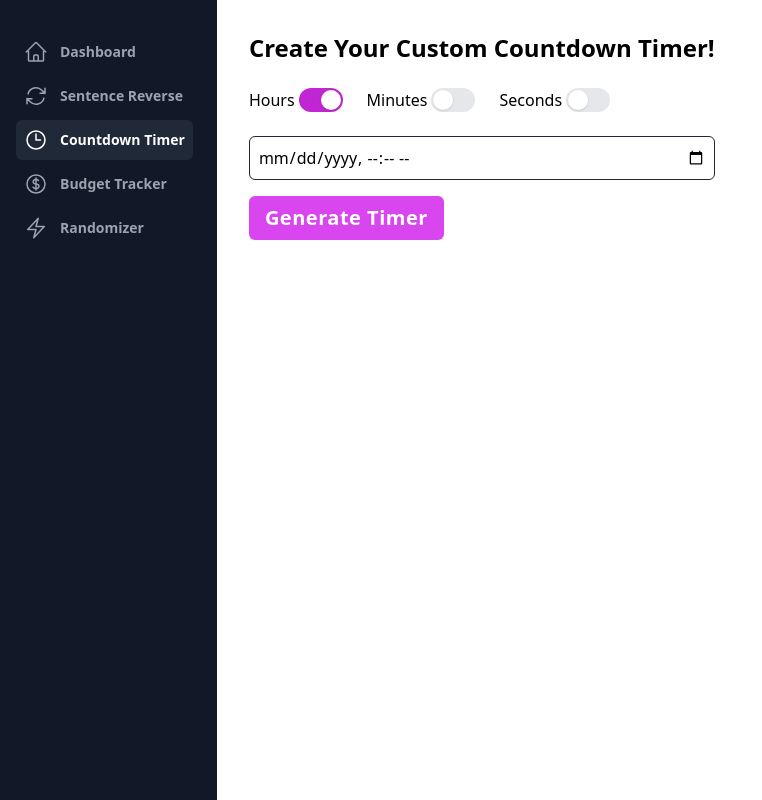
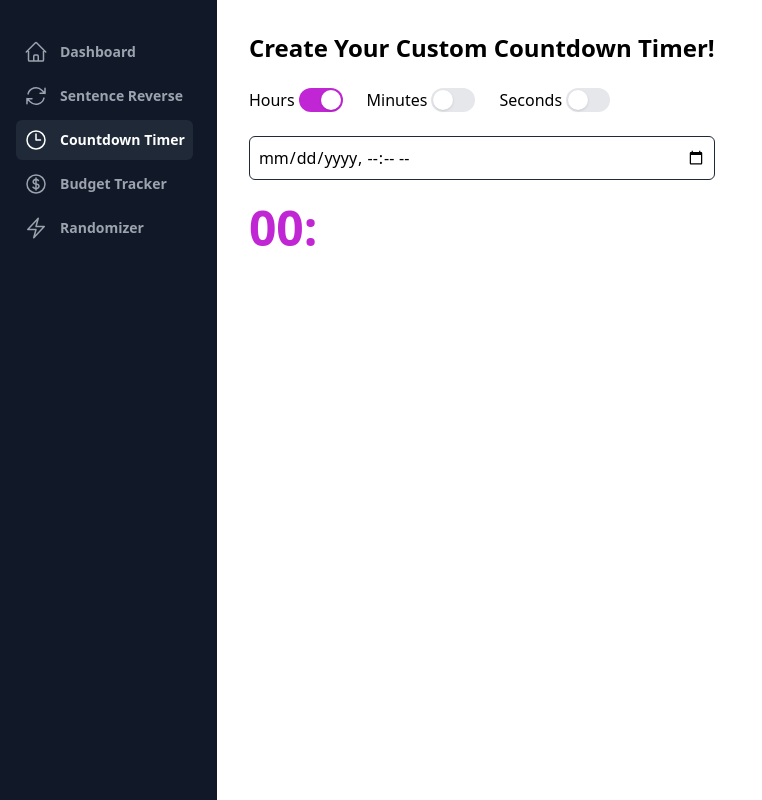
Before and after one commit to MeaghanCampbell/tools-membership, a Next.js app: page /countdown-timer in a window 1280 px wide. Both pictures are taken after a click on the switch 320 px from the left and 100 px from the top of the page. Shown: the whole page, without its empty margins (0-762 px from the left). Built offline with nearby package versions, Linux system fonts and the light colour scheme.

Commit message:
timer update

```diff
--- a/src/app/countdown-timer/page.js
+++ b/src/app/countdown-timer/page.js
@@ -2,20 +2,35 @@
 
 import { useState, useEffect } from 'react';
 import CustomSwitch from '../../components/CustomSwitch'
-import { RocketLaunchIcon } from '@heroicons/react/24/outline'
-
 
 export default function Page() {
 
     const [hrs, setHrs] = useState(false)
     const [min, setMin] = useState(false)
     const [sec, setSec] = useState(false)
+    const [error, setError] = useState(null);
+    const [futureDate, setFutureDate] = useState('')
+    const [timeLeft, setTimeLeft] = useState({})
 
     useEffect(() => {
         const timer = setInterval(() => {
-                const now = new Date()
+            const now = new Date()
+            const difference = new Date(futureDate) - now
+            const timeLeft = {
+                hours: Math.floor((difference / (1000 * 60 * 60))),
+                minutes: Math.floor((difference / 1000 / 60) % 60),
+                seconds: Math.floor((difference / 1000) % 60)
+            }
+
+            setTimeLeft(timeLeft)
         },1000)
-    })
+
+        return () => clearInterval(timer)
+    }, [futureDate])
+
+    const generateTime = (event) => {
+        setFutureDate(event.target.value);
+    }
 
     return(
         <section>
@@ -35,11 +50,18 @@ export default function Page() {
                 </div>
             </div>
             <div className="mb-6">
-                <input type="datetime-local" className="border border-gray-800 rounded-md p-2 w-full" />
-                <button className="bg-fuchsia-500 transition hover:bg-fuchsia-600 text-white rounded-md py-2 px-4 text-xl font-bold tracking-wide mt-4">Generate Timer</button>
-            </div>
-            <div className='text-5xl font-bold mt-6'>
-                <span></span>
+                <input
+                    type="datetime-local"
+                    className="border border-gray-800 rounded-md p-2 w-full"
+                    value={futureDate}
+                    onChange={generateTime}
+                />
+                {error && <p className="text-red-500">{error}</p>}
+                <div className='text-5xl font-bold mt-6 text-fuchsia-600'>
+                    {hrs && <span>{`${timeLeft.hours || '00'}:`}</span>}
+                    {min && <span>{`${timeLeft.minutes || '00'}:`}</span>}
+                    {sec &&<span>{`${timeLeft.seconds || '00'}`}</span>}
+                </div>
             </div>
         </section>
     )
```
